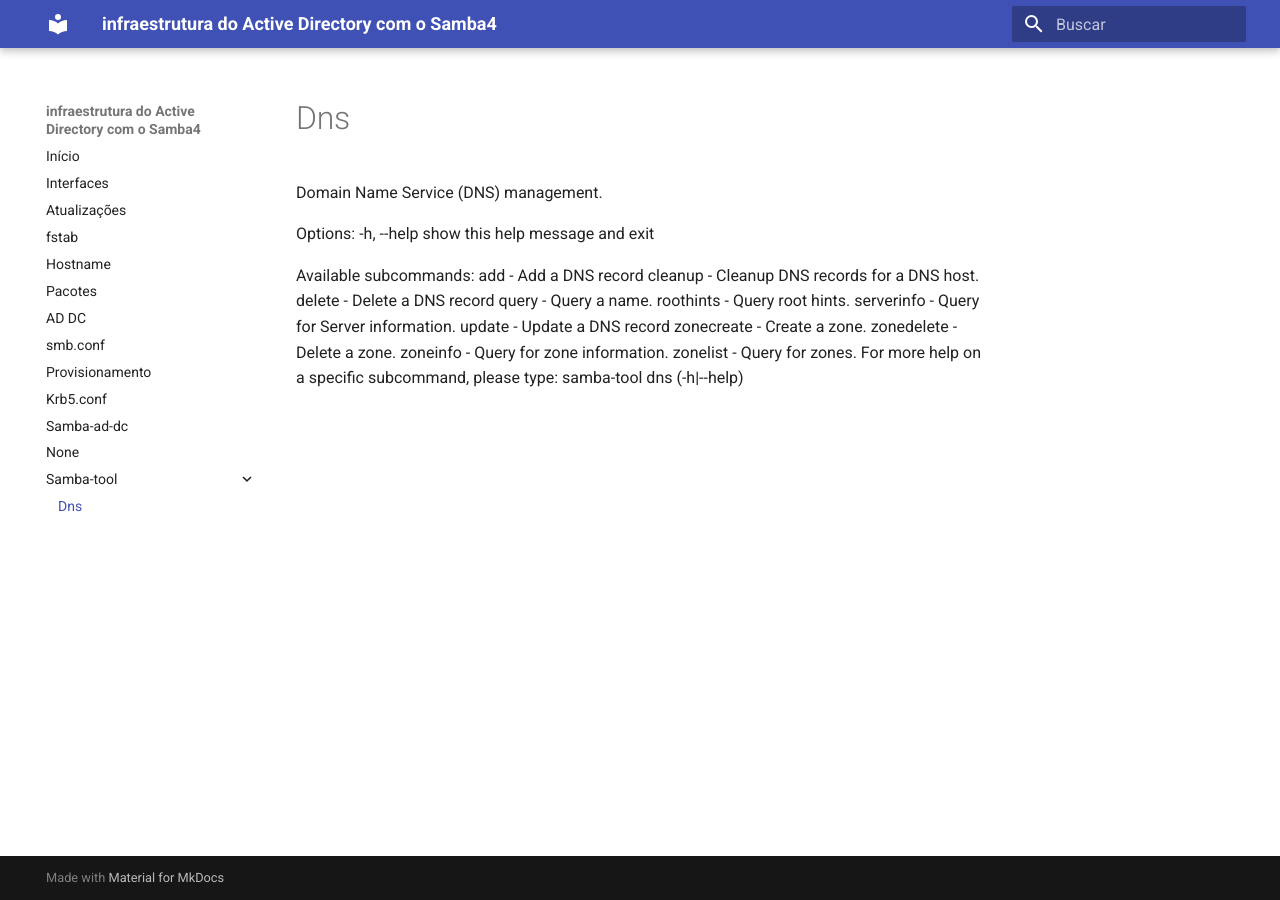
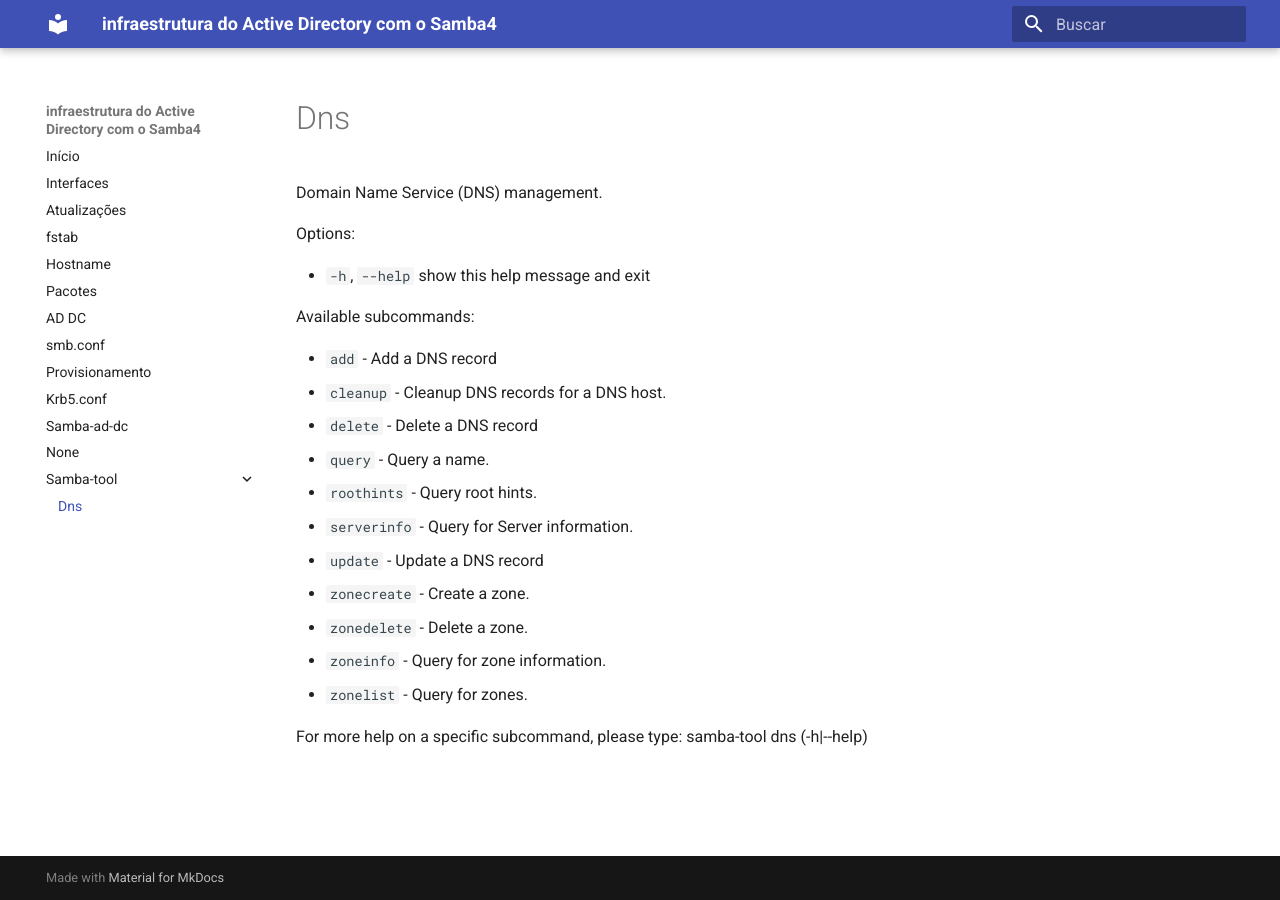
Before and after one commit to jurandysoares/samba_ad_dc-doc, an MkDocs documentation site: the page built from docs/samba-tool/dns.md, in a window 1280 px wide. Built offline with MkDocs 1.6.1 and Material for MkDocs 9.7.7, drawn with Linux system fonts in a browser that asks for light colours.

Commit message:
Update dns.md

```diff
--- a/docs/samba-tool/dns.md
+++ b/docs/samba-tool/dns.md
@@ -4,19 +4,22 @@
 
 
 Options:
-  -h, --help  show this help message and exit
+
+- `-h`, `--help`  show this help message and exit
 
 
 Available subcommands:
-  add         - Add a DNS record
-  cleanup     - Cleanup DNS records for a DNS host.
-  delete      - Delete a DNS record
-  query       - Query a name.
-  roothints   - Query root hints.
-  serverinfo  - Query for Server information.
-  update      - Update a DNS record
-  zonecreate  - Create a zone.
-  zonedelete  - Delete a zone.
-  zoneinfo    - Query for zone information.
-  zonelist    - Query for zones.
+
+- `add`         - Add a DNS record
+- `cleanup`     - Cleanup DNS records for a DNS host.
+- `delete`      - Delete a DNS record
+- `query`       - Query a name.
+- `roothints`   - Query root hints.
+- `serverinfo`  - Query for Server information.
+- `update`      - Update a DNS record
+- `zonecreate`  - Create a zone.
+- `zonedelete`  - Delete a zone.
+- `zoneinfo`  - Query for zone information.
+- `zonelist`    - Query for zones.
+
 For more help on a specific subcommand, please type: samba-tool dns <subcommand> (-h|--help)
```
